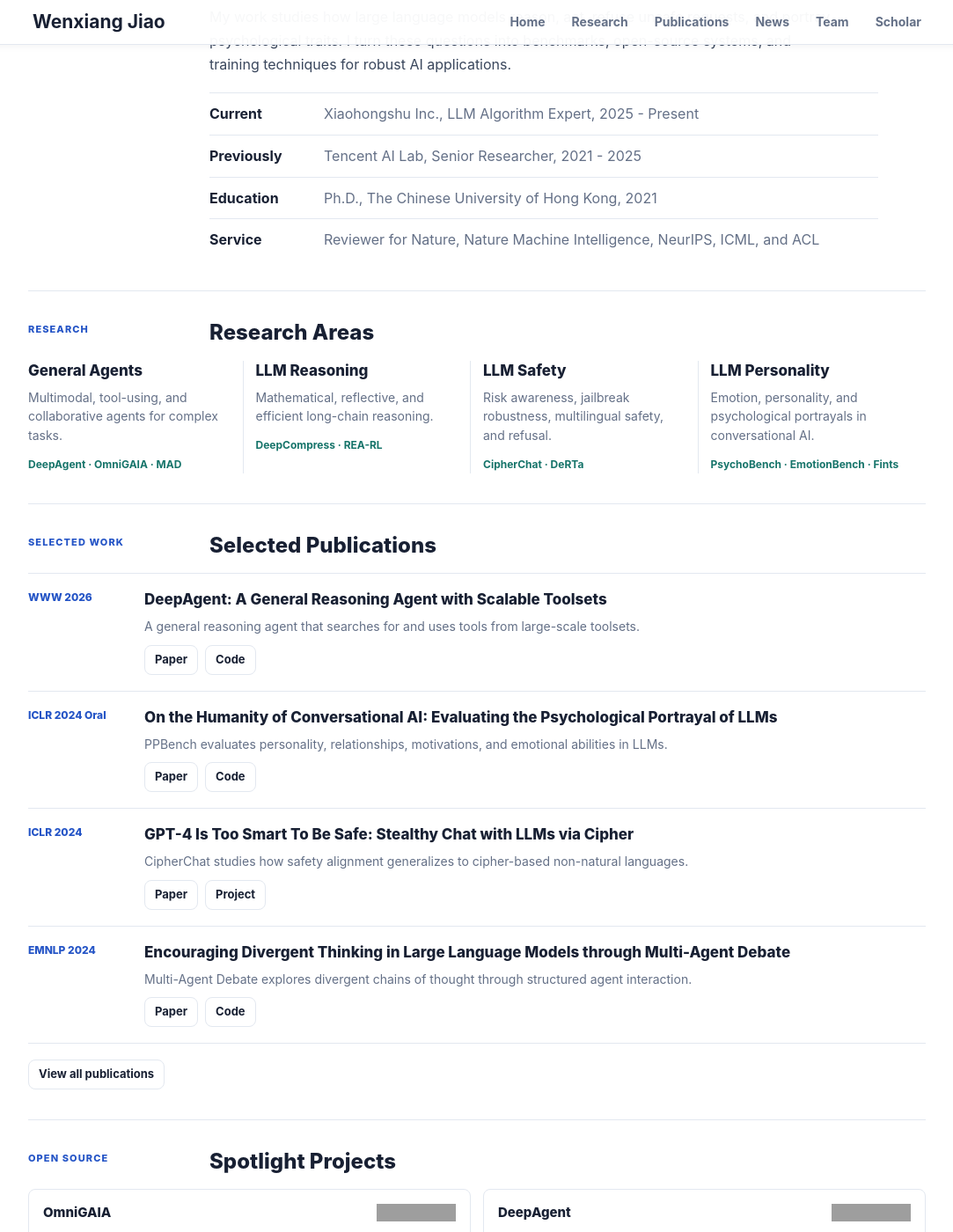
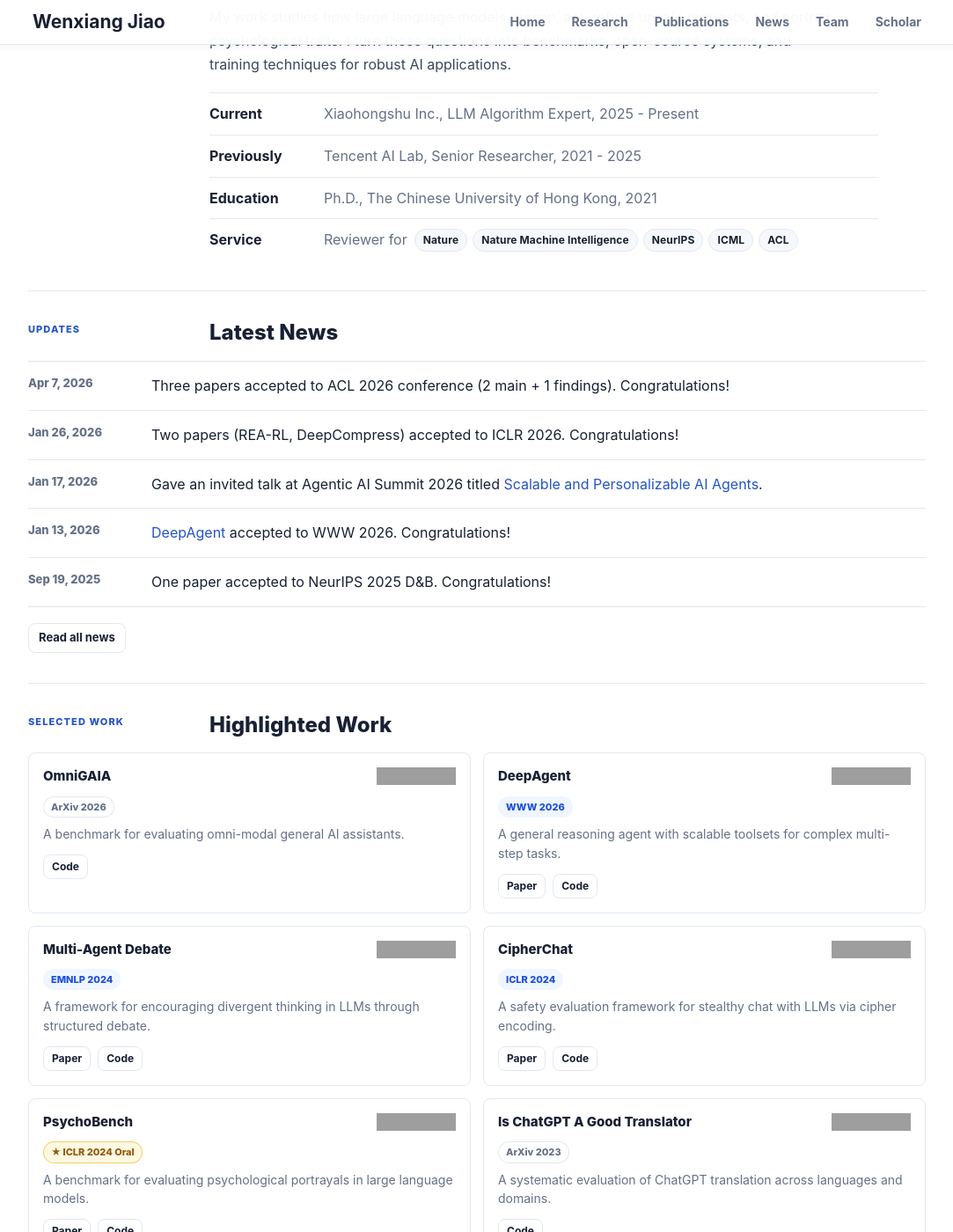
Before and after one commit to wxjiao/wxjiao.github.io, a Jekyll site: the page built from _pages/home.md, in a window 1280 px wide and 1400 px high, scrolled down 534 px. Shown: the whole window at 88% size, without its empty margins (98-1181 px from the left). Built offline with Jekyll 4.4.1, drawn with Linux system fonts in a browser that asks for light colours; nearby versions of some CDN libraries; some of the changed text lies outside the part shown; grey boxes are pictures that could not be loaded.

Commit message:
Refine homepage layout: merge work sections, reorder, semantic tags
A. Merge Selected Publications and Spotlight Projects into a single
   Highlighted Work section, sourced from _data/projects.yml. Each card
   now carries a Paper link (when known) and a Code link. Eliminates the
   prior duplication where DeepAgent / CipherChat / PsychoBench / MAD
   appeared in both sections.

B. Reorder homepage: Hero -> About -> News -> Highlighted Work ->
   Research Areas. News is moved up to surface recent activity.

C. Replace random red/green/blue venue tags with semantic tones:
   conf (solid blue), oral (gold with star), preprint (outlined),
   workshop (gray). Updates projects.yml tone values to match.

E. Render the Service line as venue chips (Nature, Nature MI, NeurIPS,
   ICML, ACL) so the reviewer credentials read more like badges than
   prose, lifting visual weight in the About section.

F. Remove unused jekyll-theme-cayman from _config.yml; the site is
   fully styled by main.scss.

G. Simplify footer to a single row (name + copyright on the left,
   contact / Scholar / GitHub / X links on the right), eliminating the
   role-description duplication with the hero.

Also: lazy-load the shields.io stars badges and shorten the badge
label, reducing CLS impact.

Co-Authored-By: Claude Opus 4.7 <noreply@anthropic.com>

```diff
--- a/_config.yml
+++ b/_config.yml
@@ -34,6 +34,3 @@ kramdown:
   smart_quotes: lsquo,rsquo,ldquo,rdquo
   enable_coderay: false
   parse_block_html: true # default for kramdown is false. This will enable using Markdown links
-
-
-theme: jekyll-theme-cayman
--- a/_includes/footer.html
+++ b/_includes/footer.html
@@ -1,21 +1,15 @@
 <footer id="footer" class="site-footer">
   <div class="container-fluid">
-    <div class="footer-grid">
-      <div>
+    <div class="footer-grid footer-grid-compact">
+      <div class="footer-brand">
         <strong>Wenxiang Jiao</strong>
-        <p>LLM Algorithm Expert at Xiaohongshu. Research in large language models, AI agents, reasoning, safety, and LLM psychology.</p>
+        <p>&copy; {{ site.time | date: '%Y' }}</p>
       </div>
-      <div>
-        <strong>Contact</strong>
-        <p><a href="mailto:wenxiangjiaonju@gmail.com">wenxiangjiaonju@gmail.com</a></p>
-      </div>
-      <div>
-        <strong>Links</strong>
-        <p>
-          <a href="https://scholar.google.com/citations?hl=zh-CN&user=CvtODukAAAAJ&view_op=list_works&sortby=pubdate">Google Scholar</a>
-          <a href="https://github.com/wxjiao">GitHub</a>
-          <a href="https://twitter.com/WenxiangJiao">X / Twitter</a>
-        </p>
+      <div class="footer-links">
+        <a href="mailto:wenxiangjiaonju@gmail.com">Email</a>
+        <a href="https://scholar.google.com/citations?hl=zh-CN&user=CvtODukAAAAJ&view_op=list_works&sortby=pubdate">Scholar</a>
+        <a href="https://github.com/wxjiao">GitHub</a>
+        <a href="https://twitter.com/WenxiangJiao">X / Twitter</a>
       </div>
     </div>
   </div>
--- a/_includes/spotlight-projects.html
+++ b/_includes/spotlight-projects.html
@@ -4,11 +4,15 @@
     <div class="project-card-top">
       <a class="project-name" href="{{ project.url }}">{{ project.name }}</a>
       <a class="project-badge" href="{{ project.url }}" aria-label="{{ project.name }} GitHub stars">
-        <img src="https://img.shields.io/github/stars/{{ project.repo }}?label=Stars&style=flat&color=2563eb&labelColor=eff6ff" alt="GitHub stars for {{ project.name }}">
+        <img loading="lazy" src="https://img.shields.io/github/stars/{{ project.repo }}?label=&style=flat&color=2563eb&labelColor=eff6ff" alt="GitHub stars for {{ project.name }}">
       </a>
     </div>
     <span class="project-tag project-tag-{{ project.tone }}">{{ project.venue }}</span>
     <p>{{ project.description }}</p>
+    <div class="inline-links project-links">
+      {% if project.paper %}<a href="{{ project.paper }}">Paper</a>{% endif %}
+      <a href="{{ project.url }}">Code</a>
+    </div>
   </article>
   {% endfor %}
 </div>
--- a/_pages/home.md
+++ b/_pages/home.md
@@ -43,9 +43,44 @@ permalink: /
       <div><strong>Current</strong><span>Xiaohongshu Inc., LLM Algorithm Expert, 2025 - Present</span></div>
       <div><strong>Previously</strong><span>Tencent AI Lab, Senior Researcher, 2021 - 2025</span></div>
       <div><strong>Education</strong><span>Ph.D., The Chinese University of Hong Kong, 2021</span></div>
-      <div><strong>Service</strong><span>Reviewer for Nature, Nature Machine Intelligence, NeurIPS, ICML, and ACL</span></div>
+      <div class="service-row">
+        <strong>Service</strong>
+        <span class="service-venues">
+          <span class="venue-label">Reviewer for</span>
+          <span class="venue-chip">Nature</span>
+          <span class="venue-chip">Nature Machine Intelligence</span>
+          <span class="venue-chip">NeurIPS</span>
+          <span class="venue-chip">ICML</span>
+          <span class="venue-chip">ACL</span>
+        </span>
+      </div>
     </div>
   </div>
+</section>
+
+<section markdown="0" class="section-block latest-news">
+  <div class="section-heading">
+    <p class="eyebrow">Updates</p>
+    <h2>Latest News</h2>
+  </div>
+  <div class="news-list">
+    {% for article in site.data.news limit:5 %}
+    <article class="news-item">
+      <time>{{ article.date }}</time>
+      <p>{{ article.headline }}</p>
+    </article>
+    {% endfor %}
+  </div>
+  <p class="section-link"><a href="{{ site.url }}{{ site.baseurl }}/allnews.html">Read all news</a></p>
+</section>
+
+<section markdown="0" class="section-block">
+  <div class="section-heading">
+    <p class="eyebrow">Selected Work</p>
+    <h2>Highlighted Work</h2>
+  </div>
+  {% include spotlight-projects.html %}
+  <p class="section-link"><a href="{{ site.url }}{{ site.baseurl }}/publications/">View all publications</a></p>
 </section>
 
 <section markdown="0" class="section-block research-areas">
@@ -76,81 +111,3 @@ permalink: /
     </article>
   </div>
 </section>
-
-<section markdown="0" class="section-block selected-publications">
-  <div class="section-heading">
-    <p class="eyebrow">Selected Work</p>
-    <h2>Selected Publications</h2>
-  </div>
-  <div class="publication-list">
-    <article class="publication-row">
-      <div class="publication-meta">WWW 2026</div>
-      <div class="publication-main">
-        <h3>DeepAgent: A General Reasoning Agent with Scalable Toolsets</h3>
-        <p>A general reasoning agent that searches for and uses tools from large-scale toolsets.</p>
-        <div class="inline-links">
-          <a href="https://arxiv.org/abs/2510.21618">Paper</a>
-          <a href="https://github.com/DeepExperience/DeepAgent">Code</a>
-        </div>
-      </div>
-    </article>
-    <article class="publication-row">
-      <div class="publication-meta">ICLR 2024 Oral</div>
-      <div class="publication-main">
-        <h3>On the Humanity of Conversational AI: Evaluating the Psychological Portrayal of LLMs</h3>
-        <p>PPBench evaluates personality, relationships, motivations, and emotional abilities in LLMs.</p>
-        <div class="inline-links">
-          <a href="https://arxiv.org/abs/2310.01386">Paper</a>
-          <a href="https://github.com/CUHK-ARISE/PsychoBench">Code</a>
-        </div>
-      </div>
-    </article>
-    <article class="publication-row">
-      <div class="publication-meta">ICLR 2024</div>
-      <div class="publication-main">
-        <h3>GPT-4 Is Too Smart To Be Safe: Stealthy Chat with LLMs via Cipher</h3>
-        <p>CipherChat studies how safety alignment generalizes to cipher-based non-natural languages.</p>
-        <div class="inline-links">
-          <a href="https://arxiv.org/abs/2308.06463">Paper</a>
-          <a href="https://llmcipherchat.github.io/">Project</a>
-        </div>
-      </div>
-    </article>
-    <article class="publication-row">
-      <div class="publication-meta">EMNLP 2024</div>
-      <div class="publication-main">
-        <h3>Encouraging Divergent Thinking in Large Language Models through Multi-Agent Debate</h3>
-        <p>Multi-Agent Debate explores divergent chains of thought through structured agent interaction.</p>
-        <div class="inline-links">
-          <a href="https://arxiv.org/abs/2305.19118">Paper</a>
-          <a href="https://github.com/Skytliang/Multi-Agents-Debate">Code</a>
-        </div>
-      </div>
-    </article>
-  </div>
-  <p class="section-link"><a href="{{ site.url }}{{ site.baseurl }}/publications/">View all publications</a></p>
-</section>
-
-<section markdown="0" class="section-block">
-  <div class="section-heading">
-    <p class="eyebrow">Open Source</p>
-    <h2>Spotlight Projects</h2>
-  </div>
-  {% include spotlight-projects.html %}
-</section>
-
-<section markdown="0" class="section-block latest-news">
-  <div class="section-heading">
-    <p class="eyebrow">Updates</p>
-    <h2>Latest News</h2>
-  </div>
-  <div class="news-list">
-    {% for article in site.data.news limit:5 %}
-    <article class="news-item">
-      <time>{{ article.date }}</time>
-      <p>{{ article.headline }}</p>
-    </article>
-    {% endfor %}
-  </div>
-  <p class="section-link"><a href="{{ site.url }}{{ site.baseurl }}/allnews.html">Read all news</a></p>
-</section>
--- a/css/main.scss
+++ b/css/main.scss
@@ -360,19 +360,70 @@ img {
   font-weight: 800;
 }
 
-.project-tag-blue {
+.project-tag-conf {
   background: #eff6ff;
   color: #1d4ed8;
 }
 
-.project-tag-green {
-  background: #ecfdf5;
-  color: var(--green);
+.project-tag-oral {
+  background: #fff8e1;
+  color: #92590b;
+  box-shadow: inset 0 0 0 1px #f4cf66;
 }
 
-.project-tag-red {
-  background: #fef2f2;
-  color: var(--red);
+.project-tag-oral::before {
+  content: "★ ";
+  margin-right: 2px;
+}
+
+.project-tag-preprint {
+  background: transparent;
+  color: var(--muted);
+  box-shadow: inset 0 0 0 1px var(--line);
+}
+
+.project-tag-workshop {
+  background: #f1f5f9;
+  color: #475569;
+}
+
+.project-links {
+  margin-top: 12px;
+}
+
+.project-links a {
+  min-height: 28px;
+  padding: 3px 9px;
+  font-size: 12px;
+}
+
+.service-row {
+  align-items: start !important;
+}
+
+.service-venues {
+  display: flex;
+  flex-wrap: wrap;
+  align-items: center;
+  gap: 6px;
+}
+
+.service-venues .venue-label {
+  color: var(--muted);
+  margin-right: 2px;
+}
+
+.service-venues .venue-chip {
+  display: inline-flex;
+  align-items: center;
+  padding: 2px 9px;
+  border: 1px solid var(--line);
+  border-radius: 999px;
+  background: var(--soft);
+  color: var(--text);
+  font-size: 12px;
+  font-weight: 700;
+  letter-spacing: 0.01em;
 }
 
 .news-list {
@@ -415,6 +466,32 @@ img {
   display: grid;
   grid-template-columns: 2fr 1fr 1.1fr;
   gap: 24px;
+}
+
+.footer-grid-compact {
+  grid-template-columns: 1fr auto;
+  align-items: center;
+}
+
+.footer-brand p {
+  margin: 2px 0 0;
+  font-size: 13px;
+}
+
+.footer-links {
+  display: flex;
+  flex-wrap: wrap;
+  gap: 16px;
+  font-size: 14px;
+  font-weight: 650;
+}
+
+.footer-links a {
+  color: var(--muted);
+}
+
+.footer-links a:hover {
+  color: var(--accent);
 }
 
 .footer-grid strong {
```
Also changed, not shown: _data/projects.yml (+10 -6 lines).
